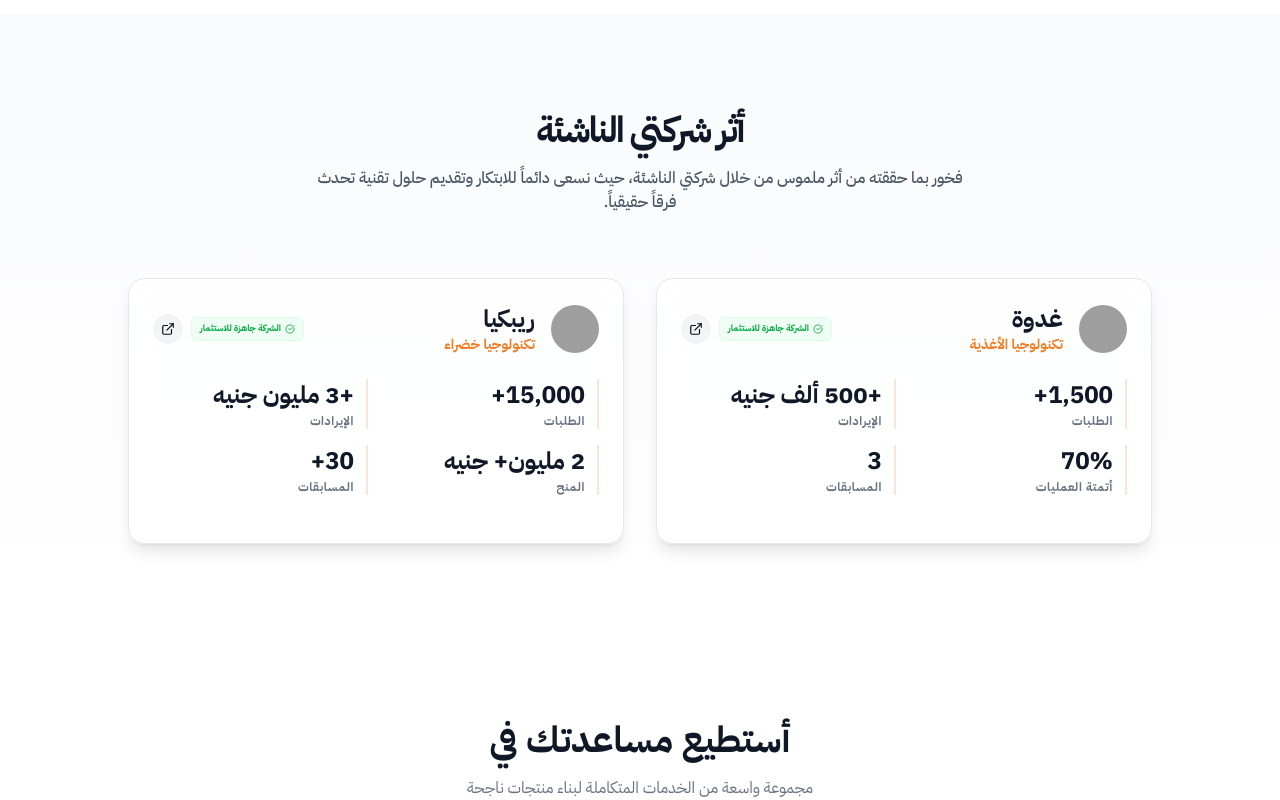
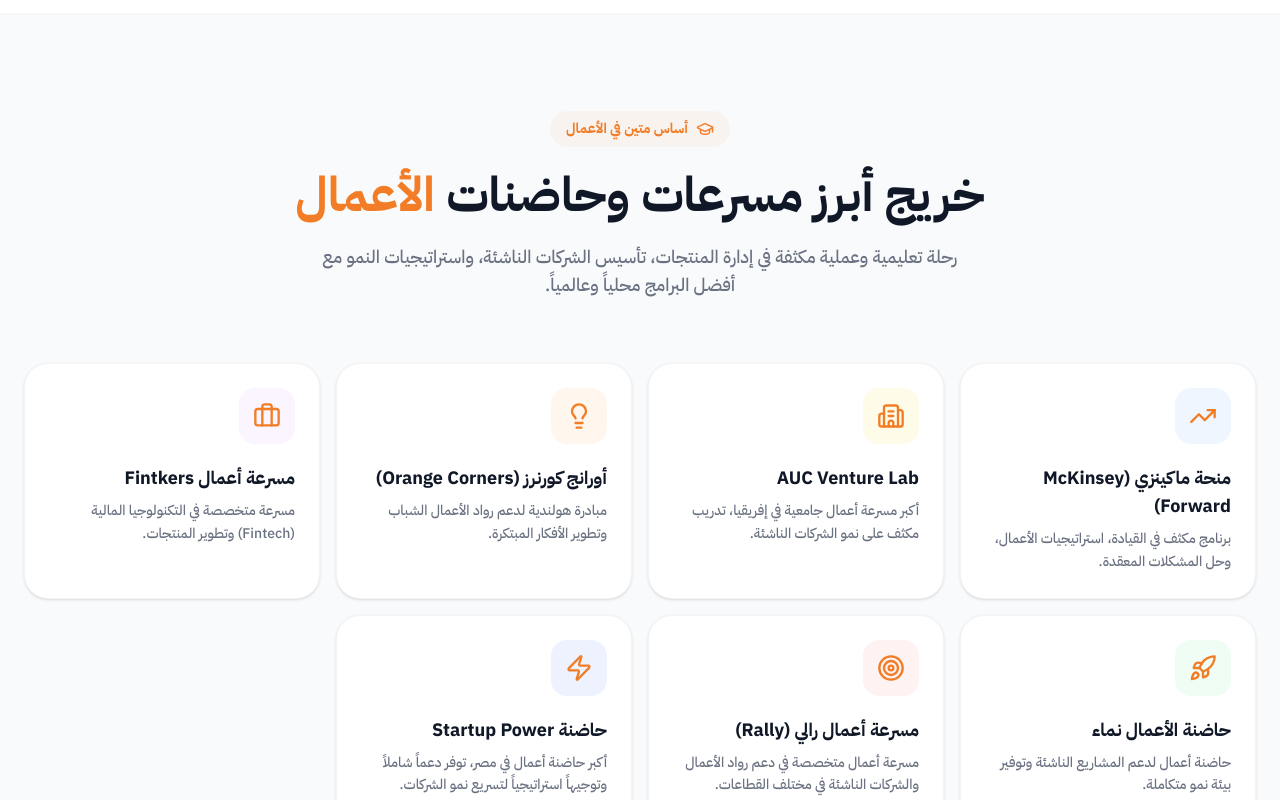
Before and after one commit to Ahmedux7/Profileahmed, a React (Vite) app: page / in a window 1280 px wide. Shown: the part 1080-1880 px from the top of the page. Built offline with nearby package versions, Linux system fonts and the light colour scheme; grey boxes are pictures that could not be loaded.

Commit message:
feat: Add startup programs section and update metrics
Introduces a new section to showcase startup programs and updates the displayed client count metric. Includes new icons for graduation cap and building.

```diff
--- a/src/App.tsx
+++ b/src/App.tsx
@@ -73,6 +73,8 @@
   Lightbulb,
   TrendingUp,
   Shield,
+  GraduationCap,
+  Building2,
 } from "lucide-react";
 
 
@@ -510,6 +512,7 @@
     { label: "سنوات خبرة", value: "5" },
     { label: "عميل سعيد", value: "+30" },
     { label: "متابع على سوشال ميديا", value: "+15K" },
+    { label: "مسابقة فزت بها", value: "+30" },
   ];
 
   const partners = ["Ghadwa", "Ibn Sina", "Kidihow", "Rebekia", "Weautopilot", "Fasila"];
@@ -1986,6 +1989,9 @@
           </div>
         </div>
       </section>
+
+      {/* Startup Programs Section */}
+      <StartupPrograms />
     </div>
   );
 };
@@ -2529,7 +2535,7 @@
                     {[...Array(5)].map((_, i) => <Star key={i} size={14} className="fill-current" />)}
                   </div>
                 </div>
-                <p className="text-sm font-bold text-gray-900 mb-1">انضم لـ +50 عميل سعيد</p>
+                <p className="text-sm font-bold text-gray-900 mb-1">انضم لـ +30 عميل سعيد</p>
                 <p className="text-xs text-gray-500 font-medium">نحن نضمن لك جودة استثنائية والتزاماً تاماً بالمواعيد.</p>
               </div>
             </div>
@@ -3312,10 +3318,124 @@
   );
 };
 
+const StartupPrograms = () => {
+  const programs = [
+    {
+      name: "منحة ماكينزي (McKinsey Forward)",
+      desc: "برنامج مكثف في القيادة، استراتيجيات الأعمال، وحل المشكلات المعقدة.",
+      icon: <TrendingUp className="text-brand" size={28} />,
+      color: "bg-blue-50 border-blue-100",
+      textColor: "text-blue-600"
+    },
+    {
+      name: "AUC Venture Lab",
+      desc: "أكبر مسرعة أعمال جامعية في إفريقيا، تدريب مكثف على نمو الشركات الناشئة.",
+      icon: <Building2 className="text-brand" size={28} />,
+      color: "bg-yellow-50 border-yellow-100",
+      textColor: "text-yellow-600"
+    },
+    {
+      name: "أورانج كورنرز (Orange Corners)",
+      desc: "مبادرة هولندية لدعم رواد الأعمال الشباب وتطوير الأفكار المبتكرة.",
+      icon: <Lightbulb className="text-brand" size={28} />,
+      color: "bg-orange-50 border-orange-100",
+      textColor: "text-orange-600"
+    },
+    {
+      name: "مسرعة أعمال Fintkers",
+      desc: "مسرعة متخصصة في التكنولوجيا المالية (Fintech) وتطوير المنتجات.",
+      icon: <Briefcase className="text-brand" size={28} />,
+      color: "bg-purple-50 border-purple-100",
+      textColor: "text-purple-600"
+    },
+    {
+      name: "حاضنة الأعمال نماء",
+      desc: "حاضنة أعمال لدعم المشاريع الناشئة وتوفير بيئة نمو متكاملة.",
+      icon: <Rocket className="text-brand" size={28} />,
+      color: "bg-green-50 border-green-100",
+      textColor: "text-green-600"
+    },
+    {
+      name: "مسرعة أعمال رالي (Rally)",
+      desc: "مسرعة أعمال متخصصة في دعم رواد الأعمال والشركات الناشئة في مختلف القطاعات.",
+      icon: <Target className="text-brand" size={28} />,
+      color: "bg-red-50 border-red-100",
+      textColor: "text-red-600"
+    },
+    {
+      name: "حاضنة Startup Power",
+      desc: "أكبر حاضنة أعمال في مصر، توفر دعماً شاملاً وتوجيهاً استراتيجياً لتسريع نمو الشركات.",
+      icon: <Zap className="text-brand" size={28} />,
+      color: "bg-indigo-50 border-indigo-100",
+      textColor: "text-indigo-600"
+    }
+  ];
+
+  return (
+    <section className="py-24 bg-gray-50 border-y border-gray-100 overflow-hidden" dir="rtl">
+      <div className="max-w-7xl mx-auto px-6">
+        <div className="text-center mb-16">
+          <motion.div
+            initial={{ opacity: 0, y: 20 }}
+            whileInView={{ opacity: 1, y: 0 }}
+            viewport={{ once: true }}
+            className="inline-flex items-center gap-2 px-4 py-2 bg-brand/5 text-brand rounded-full text-sm font-bold mb-6"
+          >
+            <GraduationCap size={18} />
+            أساس متين في الأعمال
+          </motion.div>
+          <motion.h2
+            initial={{ opacity: 0, y: 20 }}
+            whileInView={{ opacity: 1, y: 0 }}
+            viewport={{ once: true }}
+            transition={{ delay: 0.1 }}
+            className="text-3xl md:text-5xl font-black mb-6 text-gray-900"
+          >
+            خريج أبرز مسرعات وحاضنات <span className="text-brand">الأعمال</span>
+          </motion.h2>
+          <motion.p
+            initial={{ opacity: 0, y: 20 }}
+            whileInView={{ opacity: 1, y: 0 }}
+            viewport={{ once: true }}
+            transition={{ delay: 0.2 }}
+            className="text-lg text-gray-500 max-w-2xl mx-auto font-medium"
+          >
+            رحلة تعليمية وعملية مكثفة في إدارة المنتجات، تأسيس الشركات الناشئة، واستراتيجيات النمو مع أفضل البرامج محلياً وعالمياً.
+          </motion.p>
+        </div>
+
+        <div className="grid md:grid-cols-2 lg:grid-cols-4 gap-4">
+          {programs.map((program, index) => (
+            <motion.div
+              key={index}
+              initial={{ opacity: 0, y: 20 }}
+              whileInView={{ opacity: 1, y: 0 }}
+              viewport={{ once: true }}
+              transition={{ delay: index * 0.1 }}
+              className="bg-white p-6 rounded-3xl border border-gray-100 shadow-sm hover:shadow-xl hover:-translate-y-1 transition-all group"
+            >
+              <div className={`w-14 h-14 rounded-2xl flex items-center justify-center mb-5 ${program.color} group-hover:scale-110 transition-transform`}>
+                <div className={program.textColor}>
+                  {program.icon}
+                </div>
+              </div>
+              <h3 className="text-lg font-black text-gray-900 mb-2">{program.name}</h3>
+              <p className="text-gray-500 text-sm font-medium leading-relaxed">
+                {program.desc}
+              </p>
+            </motion.div>
+          ))}
+        </div>
+      </div>
+    </section>
+  );
+};
+
 const HomePage = () => (
   <>
     <Hero />
     <TrustedBy />
+    <StartupPrograms />
     <ImpactSection />
     <Services />
     <Portfolio />
```
